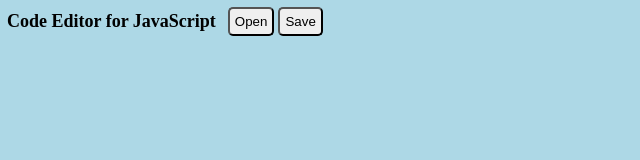
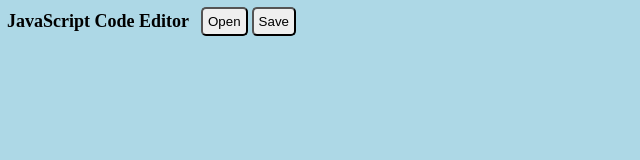
Before and after one commit to urianchang/electron-code-editor, an Electron app: page index.html in a window 1280 px wide. Shown: the whole page, without its empty margins (0-640 px from the left). Drawn offline with Linux system fonts and the light colour scheme; no server answers.

```diff
--- a/index.html
+++ b/index.html
@@ -2,14 +2,14 @@
 <html>
 	<head>
 		<meta charset="UTF-8">
-		<title>ScriptConf Editor</title>
+		<title>JS Code Editor</title>
         <link rel="stylesheet" href="style.css">
 	</head>
 	<body>
         <div id="nav-bar">
             <table>
                 <tr>
-                    <th><p class="title">Code Editor for JavaScript</p></th>
+                    <th><p class="title">JavaScript Code Editor</p></th>
                     <th class="functions">
                         <button id="open">Open</button>
                         <button id="save">Save</button>
```
Also changed, not shown: filemanager.js (+6 -13 lines), index.js (+4 -3 lines), renderer.js (+5 -2 lines).
